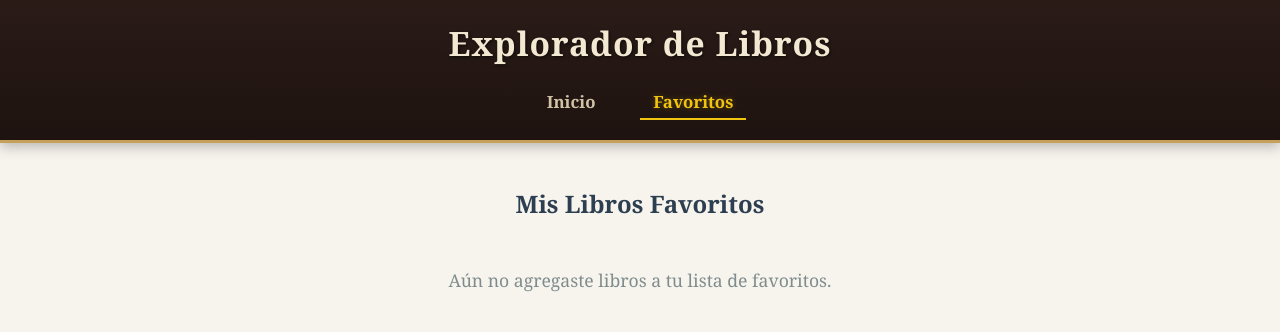
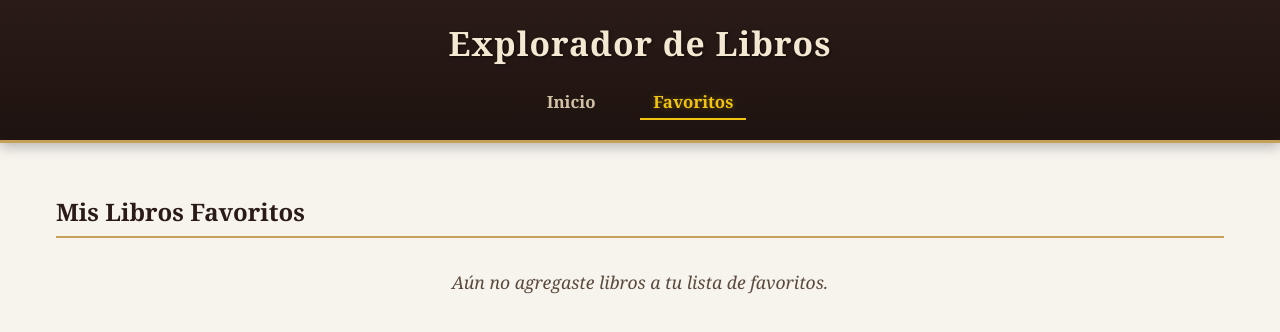
Before and after one commit to jamilised/TP09_PosVacaciones, a React (Vite) app: page /favoritos in a window 1280 px wide. Shown: the top 332 px of the page. Built offline with nearby package versions, Linux system fonts and the light colour scheme.

Commit message:
agregando componente favorites

```diff
--- /dev/null
+++ b/src/components/Favorites/Favorites.css
@@ -0,0 +1,11 @@
+.favorites {
+  width: 100%;
+}
+
+.favorites__empty {
+  text-align: center;
+  color: #5a4a3e;
+  font-style: italic;
+  font-size: 1.1rem;
+  margin-top: 2rem;
+}
--- /dev/null
+++ b/src/components/Favorites/Favorites.tsx
@@ -0,0 +1,36 @@
+import type { FC } from 'react';
+import type { Book } from '../../types/book';
+import { ItemList } from '../ItemList/ItemList';
+import './Favorites.css';
+
+interface FavoritesProps {
+  favorites: Book[];
+  isFavorite: (id: string) => boolean;
+  onToggleFavorite: (book: Book) => void;
+}
+
+export const Favorites: FC<FavoritesProps> = ({
+  favorites,
+  isFavorite,
+  onToggleFavorite,
+}) => {
+  if (favorites.length === 0) {
+    return (
+      <p className="favorites__empty">
+        Aún no agregaste libros a tu lista de favoritos.
+      </p>
+    );
+  }
+
+  return (
+    <div className="favorites">
+      <ItemList
+        books={favorites}
+        loading={false}
+        error={null}
+        isFavorite={isFavorite}
+        onToggleFavorite={onToggleFavorite}
+      />
+    </div>
+  );
+};
--- a/src/hooks/useFavorites.ts
+++ b/src/hooks/useFavorites.ts
@@ -6,31 +6,26 @@ export const useFavorites = () => {
   const [favorites, setFavorites] = useState<Book[]>([]);
 
   useEffect(() => {
-    const initialFavorites = getStoredFavorites();
-    setFavorites(initialFavorites);
+    const stored = getStoredFavorites();
+    setFavorites(stored);
   }, []);
 
-  useEffect(() => {
-    saveStoredFavorites(favorites);
-  }, [favorites]);
-
   const addFavorite = (book: Book) => {
-    setFavorites((prevFavorites) => {
-
-        const exists = prevFavorites.some((fav) => fav.id === book.id);
-      if (exists) return prevFavorites;
-      return [...prevFavorites, book];
-    });
+    if (!isFavorite(book.id)) {
+      const updated = [...favorites, book];
+      setFavorites(updated);
+      saveStoredFavorites(updated);
+    }
   };
 
-  const removeFavorite = (bookId: string) => {
-    setFavorites((prevFavorites) =>
-      prevFavorites.filter((fav) => fav.id !== bookId)
-    );
+  const removeFavorite = (id: string) => {
+    const updated = favorites.filter((b) => b.id !== id);
+    setFavorites(updated);
+    saveStoredFavorites(updated);
   };
 
-  const isFavorite = (bookId: string): boolean => {
-    return favorites.some((fav) => fav.id === bookId);
+  const isFavorite = (id: string): boolean => {
+    return favorites.some((b) => b.id === id);
   };
 
   return {
--- a/src/pages/FavoritesPage/FavoritesPage.css
+++ b/src/pages/FavoritesPage/FavoritesPage.css
@@ -1,16 +1,13 @@
 .favorites-page {
-  padding: 1.5rem 0;
+  max-width: 1200px;
+  margin: 0 auto;
+  padding: 2rem 1rem;
 }
 
 .favorites-page__title {
-  text-align: center;
-  color: #2c3e50;
-  margin-bottom: 1rem;
+  font-family: 'Georgia', serif;
+  color: #2a1b17;
+  border-bottom: 2px solid #c5a059;
+  padding-bottom: 0.5rem;
+  margin-bottom: 1.5rem;
 }
-
-.favorites-page__empty {
-  text-align: center;
-  color: #7f8c8d;
-  font-size: 1.1rem;
-  margin-top: 3rem;
-}
--- a/src/pages/FavoritesPage/FavoritesPage.tsx
+++ b/src/pages/FavoritesPage/FavoritesPage.tsx
@@ -1,6 +1,6 @@
 import type { FC } from 'react';
 import type { Book } from '../../types/book';
-import { ItemList } from '../../components/ItemList/ItemList';
+import { Favorites } from '../../components/Favorites/Favorites';
 import './FavoritesPage.css';
 
 interface FavoritesPageProps {
@@ -17,19 +17,11 @@ export const FavoritesPage: FC<FavoritesPageProps> = ({
   return (
     <main className="favorites-page">
       <h2 className="favorites-page__title">Mis Libros Favoritos</h2>
-      {favorites.length === 0 ? (
-        <p className="favorites-page__empty">
-          Aún no agregaste libros a tu lista de favoritos.
-        </p>
-      ) : (
-        <ItemList
-          books={favorites}
-          loading={false}
-          error={null}
-          isFavorite={isFavorite}
-          onToggleFavorite={onToggleFavorite}
-        />
-      )}
+      <Favorites
+        favorites={favorites}
+        isFavorite={isFavorite}
+        onToggleFavorite={onToggleFavorite}
+      />
     </main>
   );
 };
```
